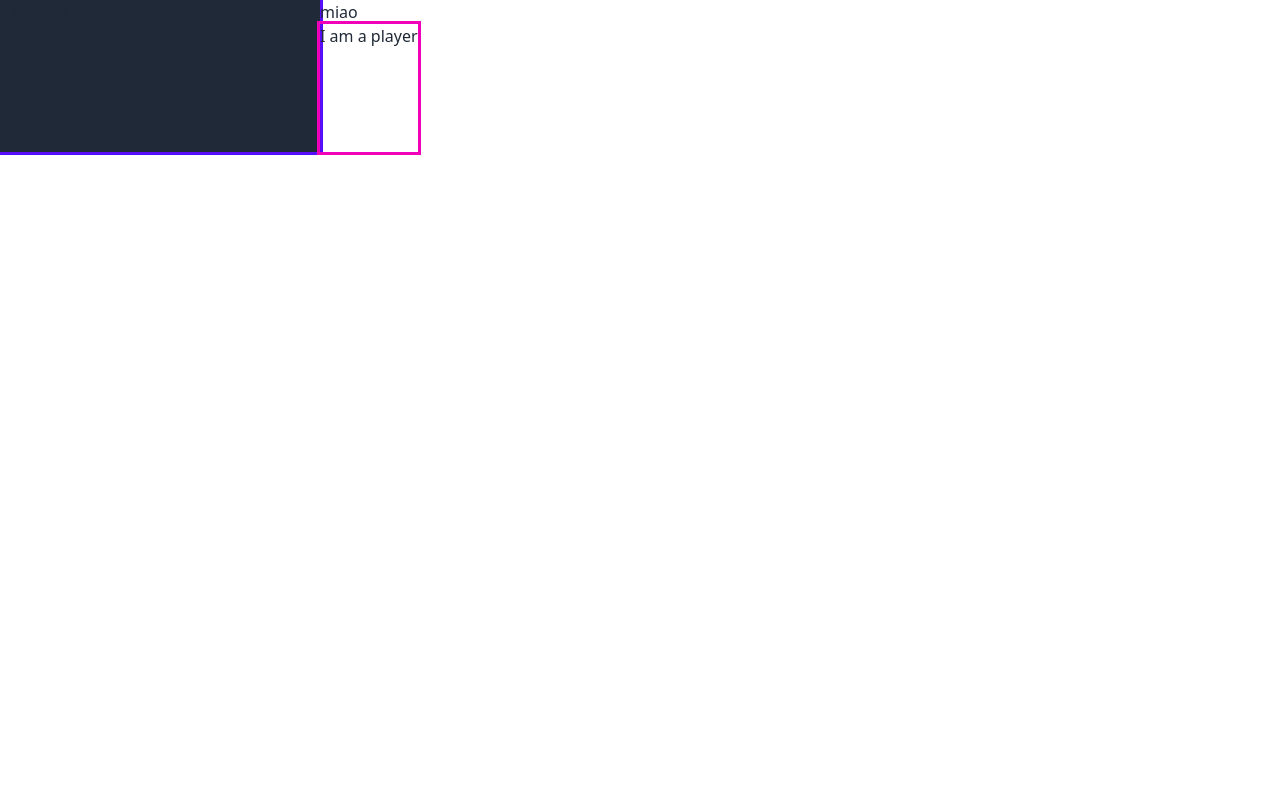
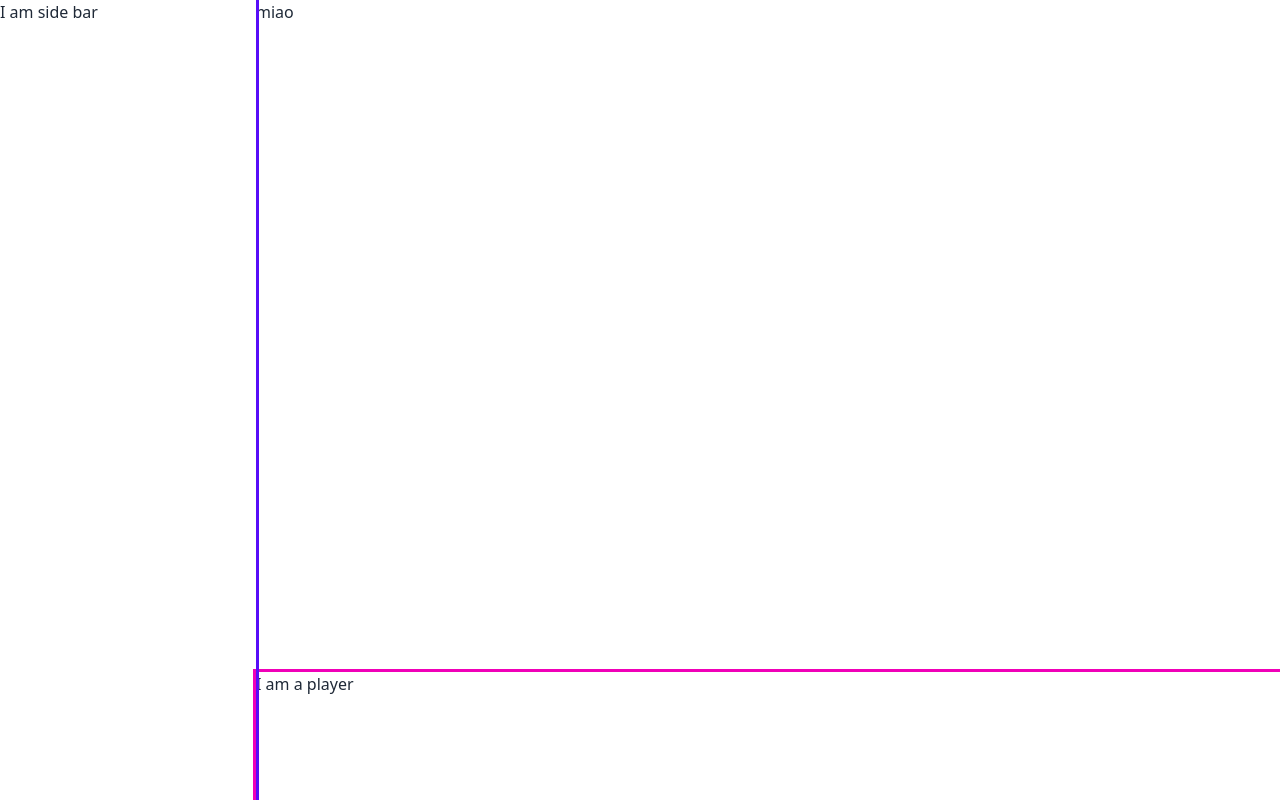
Before and after one commit to Cameron933/rhythmical_app, a Next.js app: page / in a window 1280 px wide. Built offline with nearby package versions, Linux system fonts and the light colour scheme.

Commit message:
feat: setting layout

```diff
--- a/src/layouts/Player.tsx
+++ b/src/layouts/Player.tsx
@@ -2,7 +2,7 @@ import React from "react";
 
 const Player = () => {
   return (
-    <div className="outline outline-secondary h-32">
+    <div className="outline outline-secondary h-32 w-full">
       <p>I am a player</p>
     </div>
   );
--- a/src/layouts/Sidebar.tsx
+++ b/src/layouts/Sidebar.tsx
@@ -2,7 +2,7 @@ import React from "react";
 
 const Sidebar = () => {
   return (
-    <div className="outline outline-primary bg-current w-80">
+    <div className="outline outline-primary w-80 h-full relative ">
       <p>I am side bar</p>
     </div>
   );
--- a/src/layouts/index.tsx
+++ b/src/layouts/index.tsx
@@ -8,9 +8,9 @@ interface LayoutProps {
 
 const Layout = ({ children }: LayoutProps) => {
   return (
-    <div className="flex">
+    <div className="flex w-screen h-screen">
       <Sidebar />
-      <div className="flex flex-col">
+      <div className="flex flex-col w-full justify-between">
         <main>{children}</main>
         <Player />
       </div>
--- a/src/pages/demo.tsx
+++ b/src/pages/demo.tsx
@@ -50,7 +50,7 @@ const Demo = (props: Props) => {
   }, [isPlaying, currentMusic]);
 
   return (
-    <main className="flex flex-col items-center justify-center">
+    <main className="">
       <p className="text-h3_light">Music player</p>
       <audio ref={audioRef} src={currentMusic.url} onEnded={toNextMusic} />
       <div className="w-full">
```
